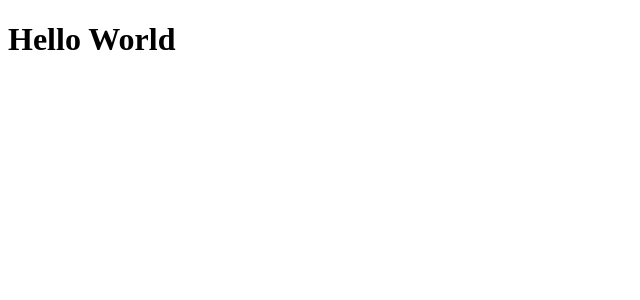
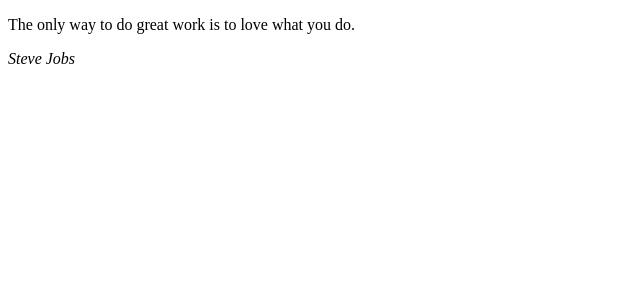
Before and after one commit to tzinadah/random-quote-generator, a React (Create React App) app: page / in a window 1280 px wide. Shown: the top 300 px of the page, without its empty margins (0-640 px from the left). Built offline with nearby package versions, Linux system fonts and the light colour scheme.

Commit message:
Add QouteDisplay Component

```diff
--- a/src/App.js
+++ b/src/App.js
@@ -1,8 +1,9 @@
+import QuoteDisplay from "./QuoteDisplay";
 
 function App() {
   return (
     <div>
-      <h1>Hello World</h1>
+      <QuoteDisplay />
     </div>
   );
 }
--- /dev/null
+++ b/src/QuoteDisplay.js
@@ -0,0 +1,62 @@
+
+
+function QuoteDisplay(props){
+
+    const quotes = [
+        {
+            text: "The only way to do great work is to love what you do.",
+            author: "Steve Jobs"
+        },
+        {
+            text: "Life is what happens when you're busy making other plans.",
+            author: "John Lennon"
+        },
+        {
+            text: "Get busy living or get busy dying.",
+            author: "Stephen King"
+        },
+        {
+            text: "You have within you right now, everything you need to deal with whatever the world can throw at you.",
+            author: "Brian Tracy"
+        },
+        {
+            text: "Believe you can and you're halfway there.",
+            author: "Theodore Roosevelt"
+        },
+        {
+            text: "The future belongs to those who believe in the beauty of their dreams.",
+            author: "Eleanor Roosevelt"
+        },
+        {
+            text: "The only limit to our realization of tomorrow will be our doubts of today.",
+            author: "Franklin D. Roosevelt"
+        },
+        {
+            text: "Act as if what you do makes a difference. It does.",
+            author: "William James"
+        },
+        {
+            text: "Success is not final, failure is not fatal: It is the courage to continue that counts.",
+            author: "Winston S. Churchill"
+        },
+        {
+            text: "What lies behind us and what lies before us are tiny matters compared to what lies within us.",
+            author: "Ralph Waldo Emerson"
+        }
+    ];
+
+    let {text , author} = quotes[0]
+
+    return (
+        <div id="quote-box">
+            <p id="text">
+                {text}
+            </p>
+            <div id="author">
+                <em>{author}</em>
+            </div>
+        </div>
+    )
+}
+
+export default QuoteDisplay
```
